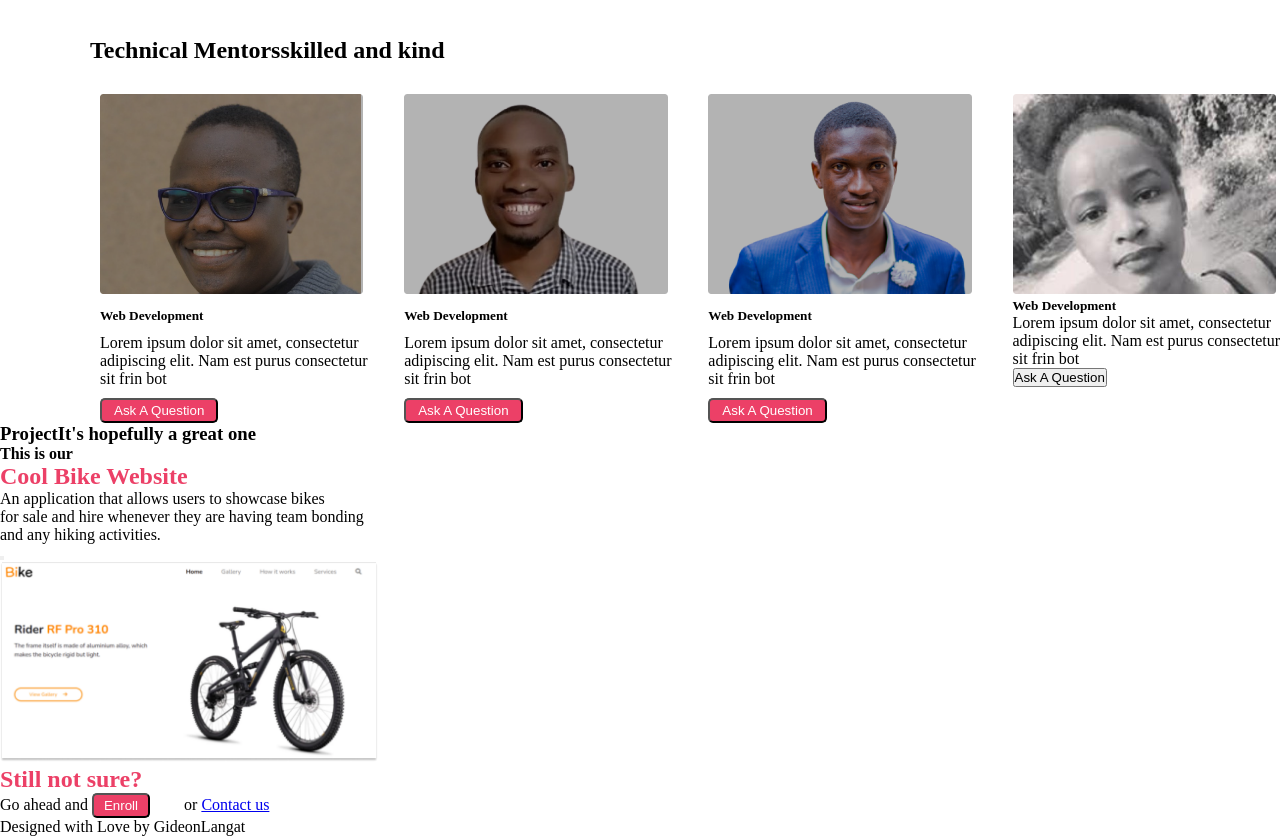
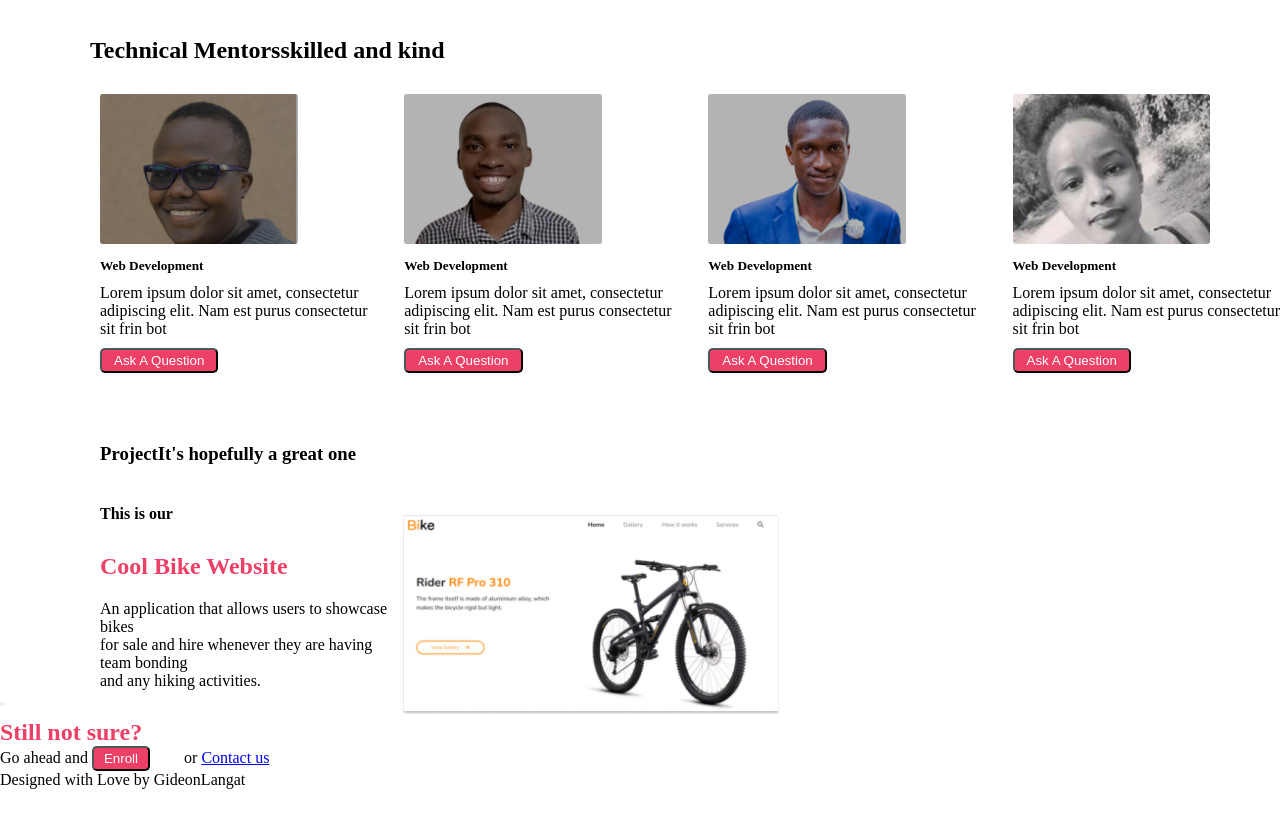
Before and after one commit to gideonlangat98/MORINGA_PAGE, a plain HTML site: page index.html in a window 1280 px wide. Shown: the part 1249-2085 px from the top of the page. After the commit the page ends 2038 px from the top, so only its background shows below. Drawn offline with Linux system fonts and the light colour scheme.

Commit message:
it will add css styling in html structure

```diff
--- a/index.html
+++ b/index.html
@@ -89,21 +89,21 @@
         <h2>Technical Mentors<span>skilled and kind</span></h2>
         <div class="theTms">
             <div class="Rose">
-                <img src="./assets/images/image 5.png" alt="Rose TM" height="200">
+                <img src="./assets/images/image 5.png" alt="Rose TM" height="150">
             <h5>Web Development</h5>
             <p>Lorem ipsum dolor sit amet, consectetur<br> adipiscing elit. Nam est purus consectetur<br>sit frin bot</p>
             <button class="Ask A Question">Ask A Question</button>
         </div>
 
         <div class="Byron">
-            <img src="./assets/images/image 6.png" alt="Byron TM" height="200">
+            <img src="./assets/images/image 6.png" alt="Byron TM" height="150">
             <h5>Web Development</h5>
             <p>Lorem ipsum dolor sit amet, consectetur<br> adipiscing elit. Nam est purus consectetur<br>sit frin bot</p>
             <button class="Ask A Question">Ask A Question</button>
         </div>
 
         <div class="Raphael">
-            <img src="./assets/images/image 7.png" alt="Raphael TM" height="200">
+            <img src="./assets/images/image 7.png" alt="Raphael TM" height="150">
             <h5>Web Development</h5>
             <p>Lorem ipsum dolor sit amet, consectetur<br> adipiscing elit. Nam est purus consectetur<br>sit frin bot</p>
             <button class="Ask A Question">Ask A Question</button>
@@ -111,7 +111,7 @@
 
 
         <div class="Karimi">
-            <img src="./assets/images/image 8.png" alt="Karimi TM" height="200">
+            <img src="./assets/images/image 8.png" alt="Karimi TM" height="150">
             <h5>Web Development</h5>
             <p>Lorem ipsum dolor sit amet, consectetur<br> adipiscing elit. Nam est purus consectetur<br>sit frin bot</p>
             <button class="Ask A Question">Ask A Question</button>
@@ -123,10 +123,12 @@
     <section id="project">
         <h3>Project<span>It's hopefully a great one</span></h3>
         <div class="proj">
+            <div class="bike-web">
             <h4>This is our<h4>
             <h2><span style="color: #EC4067">Cool Bike Website</span></h2>
             <p>An application that allows users to showcase bikes<br>for sale and hire whenever they are having team bonding<br>and any hiking activities.</p>
             <button class="Learn More"></button>
+            </div>
             <div class="bike-img">
                 <img src="./assets/images/image 9.png" alt="Bike website" height="200">
             </div>
--- a/style.css
+++ b/style.css
@@ -218,6 +218,7 @@ body{
 
 .Byron img{
     margin-bottom: 10px;
+    margin-right: 70px;
 }
 
 .Byron > h5{
@@ -240,6 +241,7 @@ body{
 
 .Raphael img{
     margin-bottom: 10px;
+    margin-right: 70px;
 }
 
 .Raphael > h5{
@@ -260,19 +262,19 @@ body{
     border-radius: 5px;
 }
 
-.Katana img{
+.Karimi img{
     margin-bottom: 10px;
 }
 
-.Katana > h5{
+.Karimi > h5{
     margin-bottom: 10px;
 }
 
-.Katana > p{
+.Karimi > p{
     margin-bottom: 10px;
 }
 
-.Katana > .Ask{
+.Karimi > .Ask{
     color: white;
     background-color: #EC4067;
     padding-left: 12px;
@@ -281,3 +283,47 @@ body{
     padding-bottom: 3px;
     border-radius: 5px;
 }
+
+ #project > h3{
+     margin-left: 100px;
+     margin-bottom: 20px;
+ }
+
+#project > .proj{
+    display: flex;
+    justify-content: space-between;
+}
+
+#project > h3{
+    margin-top: 70px;
+}
+
+.proj > .bike-web > h4{
+    margin-top: 20px;
+    margin-bottom: 30px;
+    margin-left: 100px;
+}
+
+.proj > .bike-web > h2{
+    margin-left: 100px;
+}
+
+.proj  >.bike-web > p{
+    margin-left: 100px;
+    margin-top: 20px;
+}
+
+.proj > .Learn{
+    margin-top: 30px;
+    margin-left: 100px;
+    padding-left: 12px;
+    padding-right: 12px;
+    padding-top: 3px;
+    padding-bottom: 3px;
+    border-radius: 5px;
+}
+
+.bike-img{
+    margin-top: 30px;
+    margin-right: 500px;
+}
```
Also changed, not shown: 1 other file.
